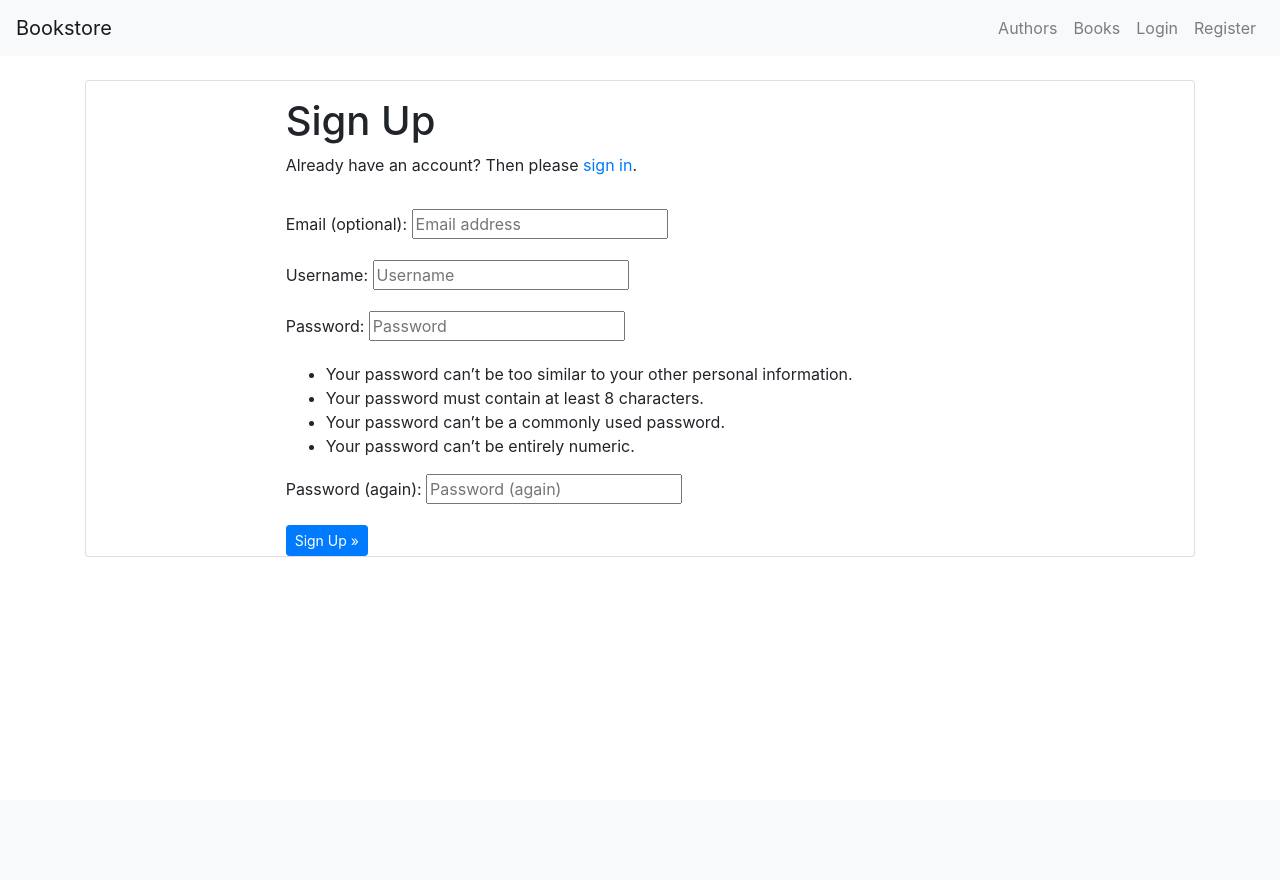
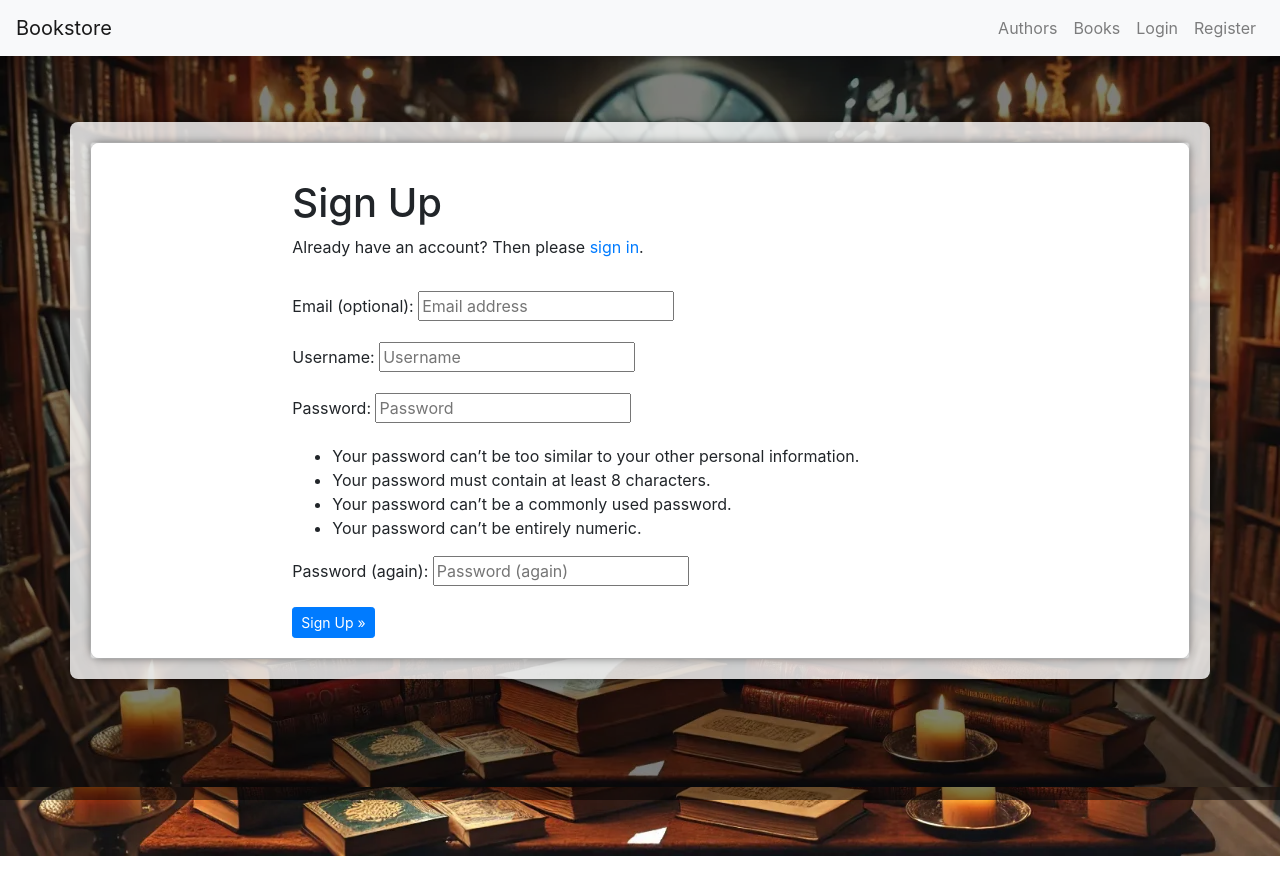
Before and after one commit to AmirAkmed/bookstore, a Django app: page /accounts/signup/ in a window 1280 px wide. Before the commit the page ends 557 px from the top, so only its background shows below. Run offline with Django 4.2, Linux system fonts and the light colour scheme; some libraries are stand-ins or nearby versions.

Commit message:
added hero image and made changes to several templates

```diff
--- a/books/templates/account/signup.html
+++ b/books/templates/account/signup.html
@@ -3,7 +3,9 @@
 
 {% block head_title %}{% trans "Signup" %}{% endblock head_title %}
 
-{% block content %}
+{% block overlay_content %}
+<div class="overlay-content">
+  <div class="container">
     <div class="card">
       <div class="container">
         <div class="row">
@@ -28,5 +30,7 @@
         </div>
       </div>
     </div>
+  </div>
+</div>
 
-{% endblock content %}
+{% endblock %}
--- a/books/templates/base.html
+++ b/books/templates/base.html
@@ -9,6 +9,43 @@
     <meta name="viewport" content="width=device-width, initial-scale=1.0">
     <title>Bookstore</title>
     <link href="https://stackpath.bootstrapcdn.com/bootstrap/4.5.2/css/bootstrap.min.css" rel="stylesheet">
+    <style>
+        .hero-image {
+            position: relative;
+            width: 100%;
+            height: 100vh; /* Full height */
+            background-image: url('/static/img/bkstr1792.webp');
+            background-size: cover; /* Ensure the image covers the viewport */
+            background-position: center; /* Center the image */
+            background-repeat: no-repeat;
+        }
+
+        .hidden-hero {
+            display: none;
+        }
+
+        .overlay-content {
+            position: absolute;
+            top: 0;
+            left: 0;
+            width: 100%;
+            height: 100%;
+            display: flex;
+            align-items: center;
+            justify-content: center;
+            background-color: rgba(0, 0, 0, 0.5); /* Optional: to dim the background */
+        }
+        .overlay-content .container {
+            background-color: rgba(255, 255, 255, 0.8);
+            padding: 20px;
+            border-radius: 8px;
+            box-shadow: 0 0 10px rgba(0, 0, 0, 0.5);
+        }
+
+        .navbar {
+            z-index: 20; /* Ensure navbar is above overlay */
+        }
+    </style>
 </head>
 <body>
     <nav class="navbar navbar-expand-lg navbar-light bg-light">
@@ -29,6 +66,20 @@
             </ul>
         </div>
     </nav>
+    <div class="{% block hero_class %}hero-image{% endblock %}">
+            <img src="/static/img/bkstr1792.webp"
+                 srcset="/static/img/bkstr480.webp 480w,
+                        /static/img/bkstr768c.webp 768w,
+                        /static/img/bkstr1280c.webp 1280w,
+                        /static/img/bkstr1792.webp 1792w"
+                 sizes="(max-width: 480px) 480px,
+                        (max-width: 768px) 768px,
+                        (max-width: 1280px) 1280px,
+                        1792px"
+                 alt="Hero Image"
+                 loading="lazy">
+    </div>
+        {% block overlay_content %}{% endblock %}
     <div class="container mt-4">
         {% if messages %}
             <div class="alert alert-info">
--- a/books/templates/books/author_list.html
+++ b/books/templates/books/author_list.html
@@ -1,4 +1,8 @@
 {% extends 'base.html' %}
+
+{% block hero_class %}
+hidden-hero
+{% endblock %}
 
 {% block content %}
 <h1>Authors</h1>
--- a/books/templates/books/book_list.html
+++ b/books/templates/books/book_list.html
@@ -1,4 +1,8 @@
 {% extends 'base.html' %}
+
+{% block hero_class %}
+hidden-hero
+{% endblock %}
 
 {% block content %}
 <h1>Books</h1>
--- a/books/templates/books/index.html
+++ b/books/templates/books/index.html
@@ -2,7 +2,7 @@
 
 {% block content %}
 <div>
-<h1>Welcome To The Bookstore</h1>
+<!-- <h1>Welcome To The Bookstore</h1> -->
 
 </div>
 {%endblock%}
--- a/bookstore/settings.py
+++ b/bookstore/settings.py
@@ -28,7 +28,7 @@ BASE_DIR = Path(__file__).resolve().parent.parent
 SECRET_KEY = 'django-insecure-86km-+ppb(x6&jb=^_9efqz_9f^9@ypled0@74r*2ivls*&b#)'
 
 # SECURITY WARNING: don't run with debug turned on in production!
-DEBUG = False
+DEBUG = True
 
 ALLOWED_HOSTS = [
     '8000-amirakmed-bookstore-y9ii9ru2vz7.ws.codeinstitute-ide.net',
```
Also changed, not shown: books/templates/account/login.html (+8 -3 lines), static/img/bkstr1280c.webp (added), static/img/bkstr1792.webp (added), static/img/bkstr480.webp (added), static/img/bkstr768c.webp (added). Lines whose indentation alone changed are shown as unchanged.
